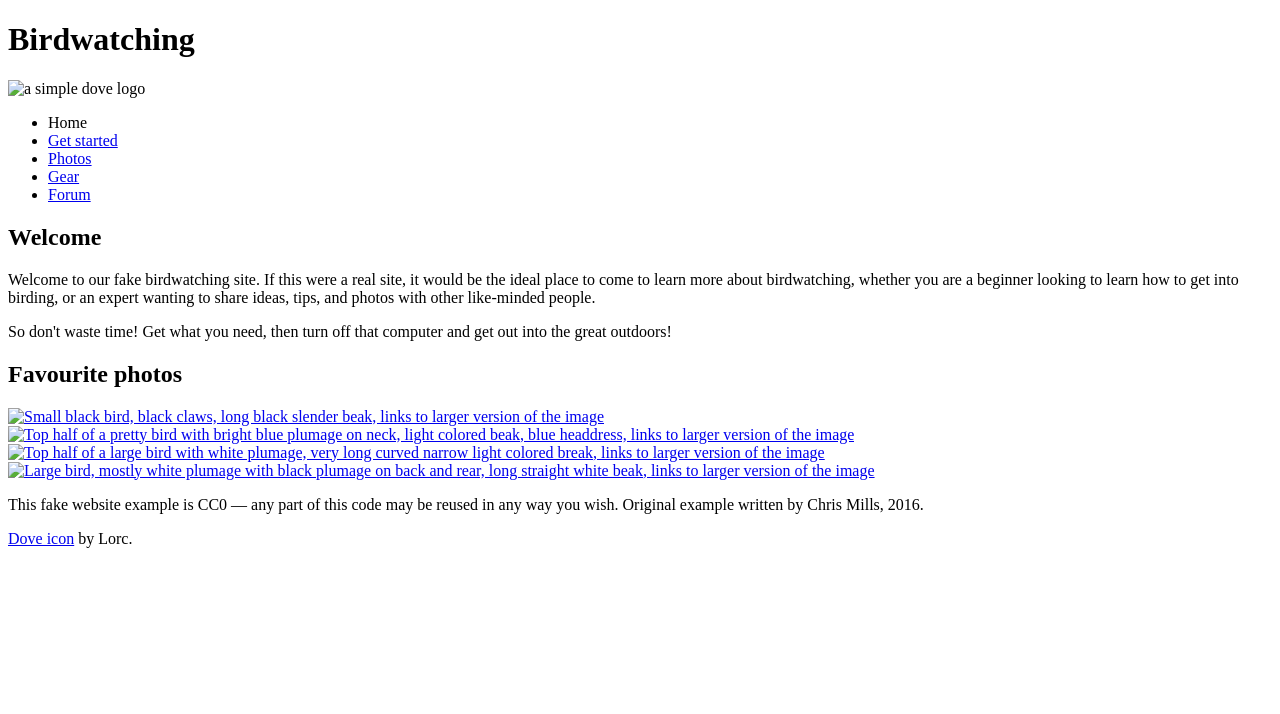
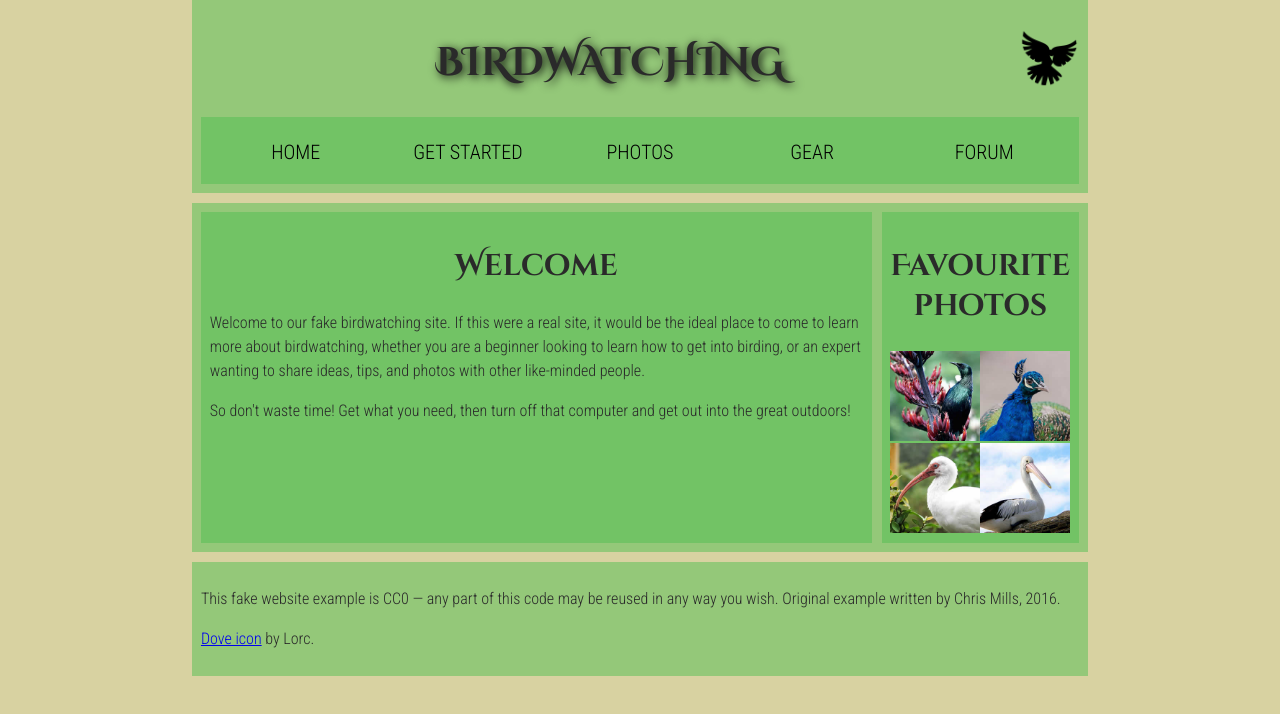
Before and after one commit to Degnaga/learn, a plain HTML site: page html/bird-watching/index.html in a window 1280 px wide. Drawn offline with Linux system fonts and the light colour scheme.

Commit message:
Bird watching challenge passed.

```diff
--- a/html/bird-watching/index.html
+++ b/html/bird-watching/index.html
@@ -1,21 +1,25 @@
 <!DOCTYPE html>
 <html lang="en">
   <head>
-    <meta charset="utf-8">
+    <meta charset="utf-8" />
     <title>Birdwatching</title>
-    <link href="https://fonts.googleapis.com/css?family=Roboto+Condensed:300%7CCinzel+Decorative:700" rel="stylesheet">
+    <link
+      href="https://fonts.googleapis.com/css?family=Roboto+Condensed:300%7CCinzel+Decorative:700"
+      rel="stylesheet"
+    />
 
     <!--[if lt IE 9]>
       <script src="https://cdnjs.cloudflare.com/ajax/libs/html5shiv/3.7.3/html5shiv.js"></script>
     <![endif]-->
+
+    <link rel="stylesheet" href="style.css" />
   </head>
 
   <body>
-
+    <header>
       <h1>Birdwatching</h1>
-      <img src="dove.png" alt="a simple dove logo">
-
-
+      <img src="./images/dove.png" alt="a simple dove logo" />
+      <nav>
         <ul>
           <li><span>Home</span></li>
           <li><a href="#">Get started</a></li>
@@ -23,25 +27,58 @@
           <li><a href="#">Gear</a></li>
           <li><a href="#">Forum</a></li>
         </ul>
+      </nav>
+    </header>
+    <main>
+      <article>
+        <h2>Welcome</h2>
+        <p>
+          Welcome to our fake birdwatching site. If this were a real site, it
+          would be the ideal place to come to learn more about birdwatching,
+          whether you are a beginner looking to learn how to get into birding,
+          or an expert wanting to share ideas, tips, and photos with other
+          like-minded people.
+        </p>
 
+        <p>
+          So don't waste time! Get what you need, then turn off that computer
+          and get out into the great outdoors!
+        </p>
+      </article>
+      <aside>
+        <h2>Favourite photos</h2>
+        <a href="./images/favorite-1.jpg"
+          ><img
+            src="./images/favorite-1_th.jpg"
+            alt="Small black bird, black claws, long black slender beak, links to larger version of the image"
+        /></a>
+        <a href="./images/favorite-2.jpg"
+          ><img
+            src="./images/favorite-2_th.jpg"
+            alt="Top half of a pretty bird with bright blue plumage on neck, light colored beak, blue headdress, links to larger version of the image"
+        /></a>
+        <a href="./images/favorite-3.jpg"
+          ><img
+            src="./images/favorite-3_th.jpg"
+            alt="Top half of a large bird with white plumage, very long curved narrow light colored break, links to larger version of the image"
+        /></a>
+        <a href="./images/favorite-4.jpg"
+          ><img
+            src="./images/favorite-4_th.jpg"
+            alt="Large bird, mostly white plumage with black plumage on back and rear, long straight white beak, links to larger version of the image"
+        /></a>
+      </aside>
+    </main>
+    <footer>
+      <p>
+        This fake website example is CC0 — any part of this code may be reused
+        in any way you wish. Original example written by Chris Mills, 2016.
+      </p>
 
-      <h2>Welcome</h2>
-
-      <p>Welcome to our fake birdwatching site. If this were a real site, it would be the ideal place to come to learn more about birdwatching, whether you are a beginner looking to learn how to get into birding, or an expert wanting to share ideas, tips, and photos with other like-minded people.</p>
-
-      <p>So don't waste time! Get what you need, then turn off that computer and get out into the great outdoors!</p>
-
-      <h2>Favourite photos</h2>
-
-      <a href="favorite-1.jpg"><img src="favorite-1_th.jpg" alt="Small black bird, black claws, long black slender beak, links to larger version of the image"></a>
-      <a href="favorite-2.jpg"><img src="favorite-2_th.jpg" alt="Top half of a pretty bird with bright blue plumage on neck, light colored beak, blue headdress, links to larger version of the image"></a>
-      <a href="favorite-3.jpg"><img src="favorite-3_th.jpg" alt="Top half of a large bird with white plumage, very long curved narrow light colored break, links to larger version of the image"></a>
-      <a href="favorite-4.jpg"><img src="favorite-4_th.jpg" alt="Large bird, mostly white plumage with black plumage on back and rear, long straight white beak, links to larger version of the image"></a>
-
-
-      <p>This fake website example is CC0 — any part of this code may be reused in any way you wish. Original example written by Chris Mills, 2016.</p>
-
-      <p><a href="http://game-icons.net/lorc/originals/dove.html">Dove icon</a> by Lorc.</p>
-
+      <p>
+        <a href="http://game-icons.net/lorc/originals/dove.html">Dove icon</a>
+        by Lorc.
+      </p>
+    </footer>
   </body>
 </html>
--- a/html/bird-watching/style.css
+++ b/html/bird-watching/style.css
@@ -1,13 +1,14 @@
 /* || General setup */
 
-html, body {
+html,
+body {
   margin: 0;
   padding: 0;
 }
 
 html {
   font-size: 10px;
-  background-color: #a9a9a9;
+  background-color: #d8d2a1;
 }
 
 body {
@@ -18,13 +19,17 @@ body {
 
 /* || typography */
 
-h1, h2, h3 {
-  font-family: 'Cinzel Decorative', cursive;
+h1,
+h2,
+h3 {
+  font-family: "Cinzel Decorative", cursive;
   color: #2a2a2a;
 }
 
-p, input, li {
-  font-family: 'Roboto Condensed', sans-serif;
+p,
+input,
+li {
+  font-family: "Roboto Condensed", sans-serif;
   color: #2a2a2a;
 }
 
@@ -43,7 +48,8 @@ h3 {
   font-size: 2.2rem;
 }
 
-p, li {
+p,
+li {
   font-size: 1.6rem;
   line-height: 1.5;
 }
@@ -57,12 +63,18 @@ header {
 }
 
 body > * {
-  background-color: red;
+  background-color: rgb(218, 149, 149);
   padding: 1%;
 }
 
-main, header, nav, article, aside, footer, section {
-  background-color: rgba(0,255,0,0.5);
+main,
+header,
+nav,
+article,
+aside,
+footer,
+section {
+  background-color: rgba(83, 192, 83, 0.5);
   padding: 1%;
 }
 
@@ -96,7 +108,8 @@ nav li {
   flex: 1;
 }
 
-nav a, nav span {
+nav a,
+nav span {
   display: inline-block;
   font-size: 2rem;
   height: 3rem;
@@ -104,7 +117,6 @@ nav a, nav span {
   text-transform: uppercase;
   text-decoration: none;
   color: black;
-
 }
 
 /* || main layout */
@@ -113,7 +125,8 @@ main {
   display: flex;
 }
 
-article, section {
+article,
+section {
   flex: 4;
 }
 
```
Also changed, not shown: package.json (deleted, +0 -12 lines). Lines whose indentation alone changed are shown as unchanged.
